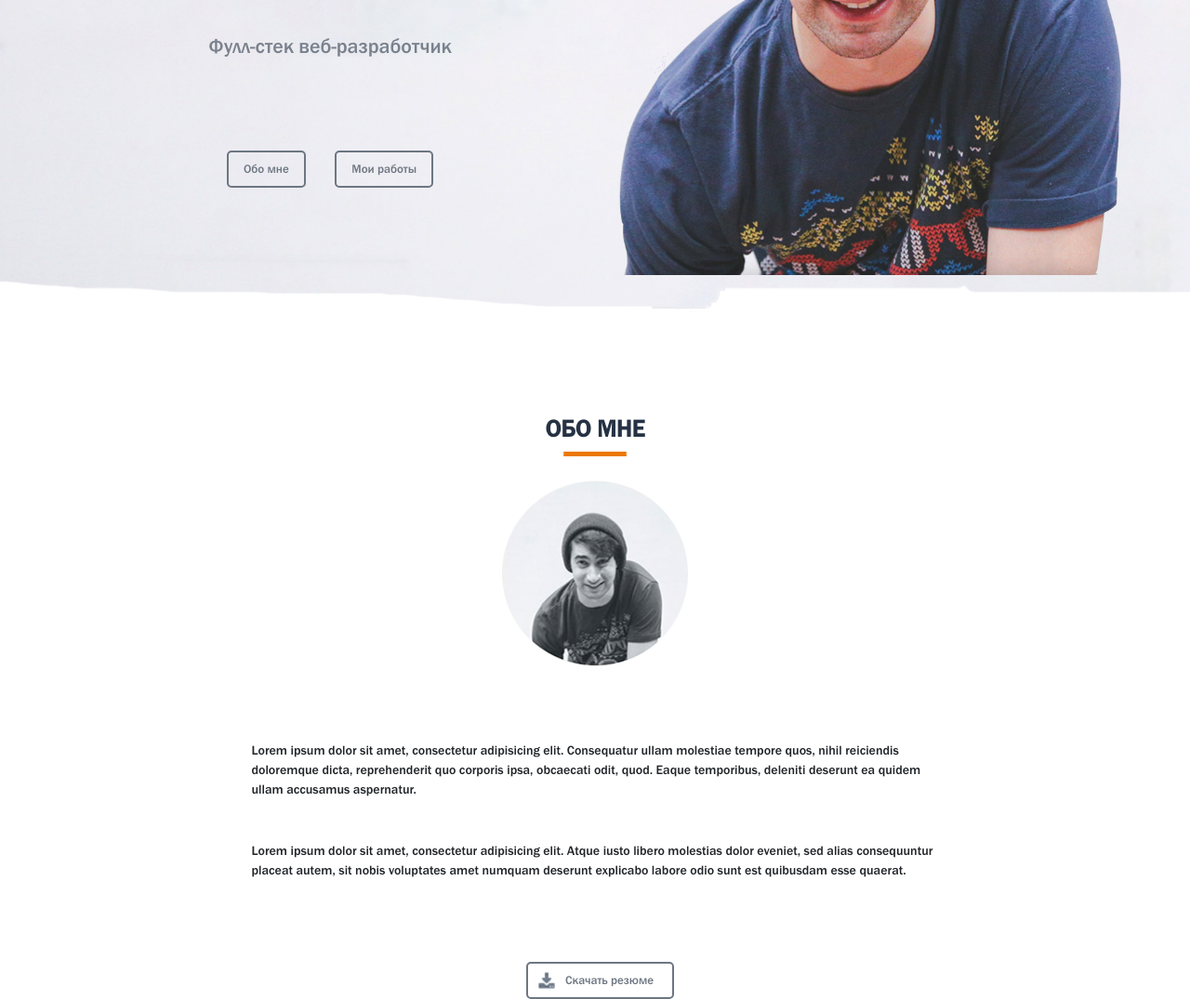
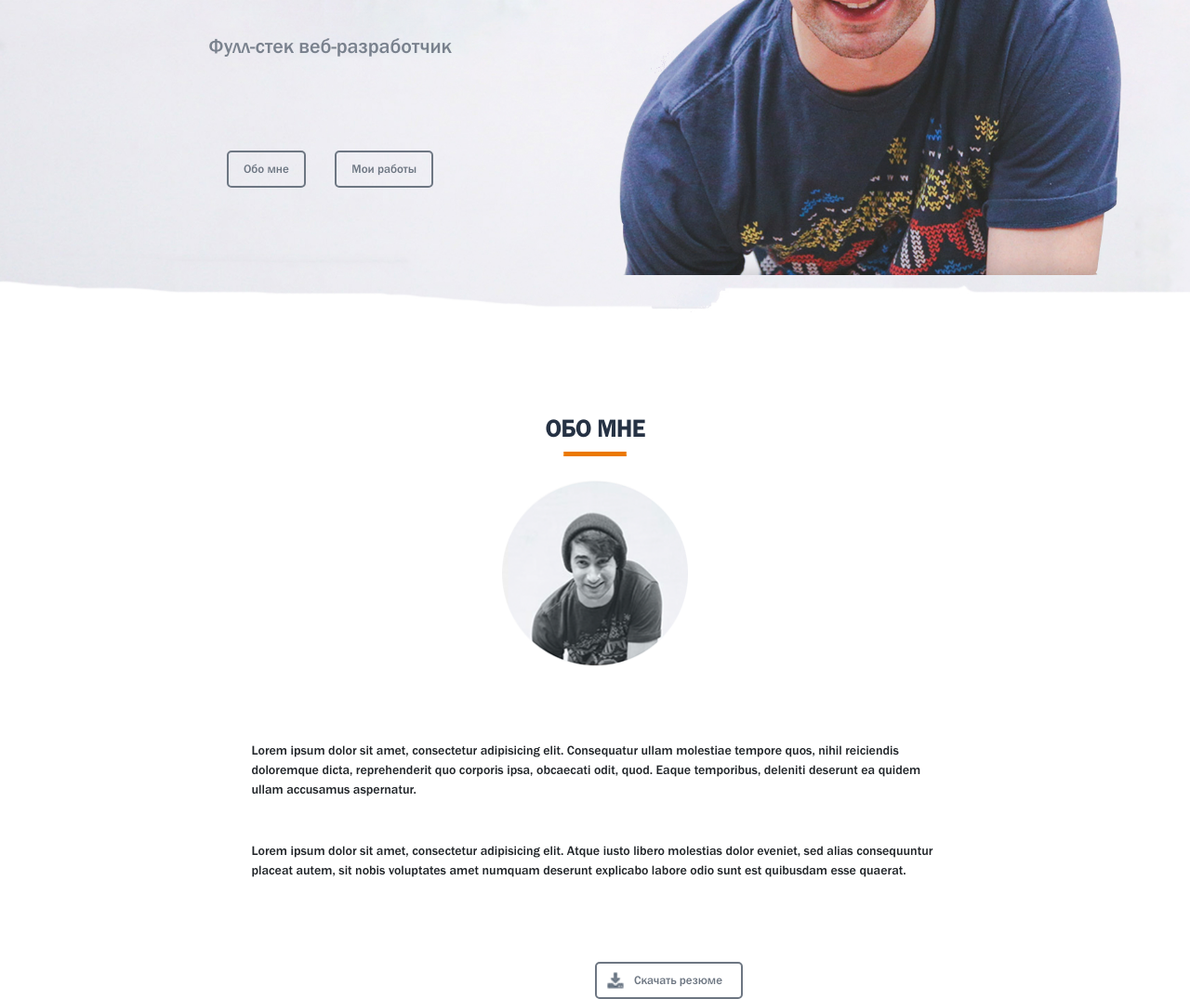
Before and after one commit to leeldan/leeldan.github.io, a plain HTML site: page Maket_bootstrap/src/index1.html in a window 1280 px wide. Shown: the part 464-1539 px from the top of the page at 93% size. Drawn offline with Linux system fonts and the light colour scheme.

Commit message:
Update style.css

```diff
--- a/Maket_bootstrap/src/css/style.css
+++ b/Maket_bootstrap/src/css/style.css
@@ -194,7 +194,7 @@ main{
     color: #6d7682;
     font-size: 13px;
     padding: 0px 20px 0px 40px;
-    margin-left: 40%;
+    margin-left: 50%;
     margin-top: 10%;
     background: url(../img/download.png) 10px/20px 20px no-repeat;
 }
```
